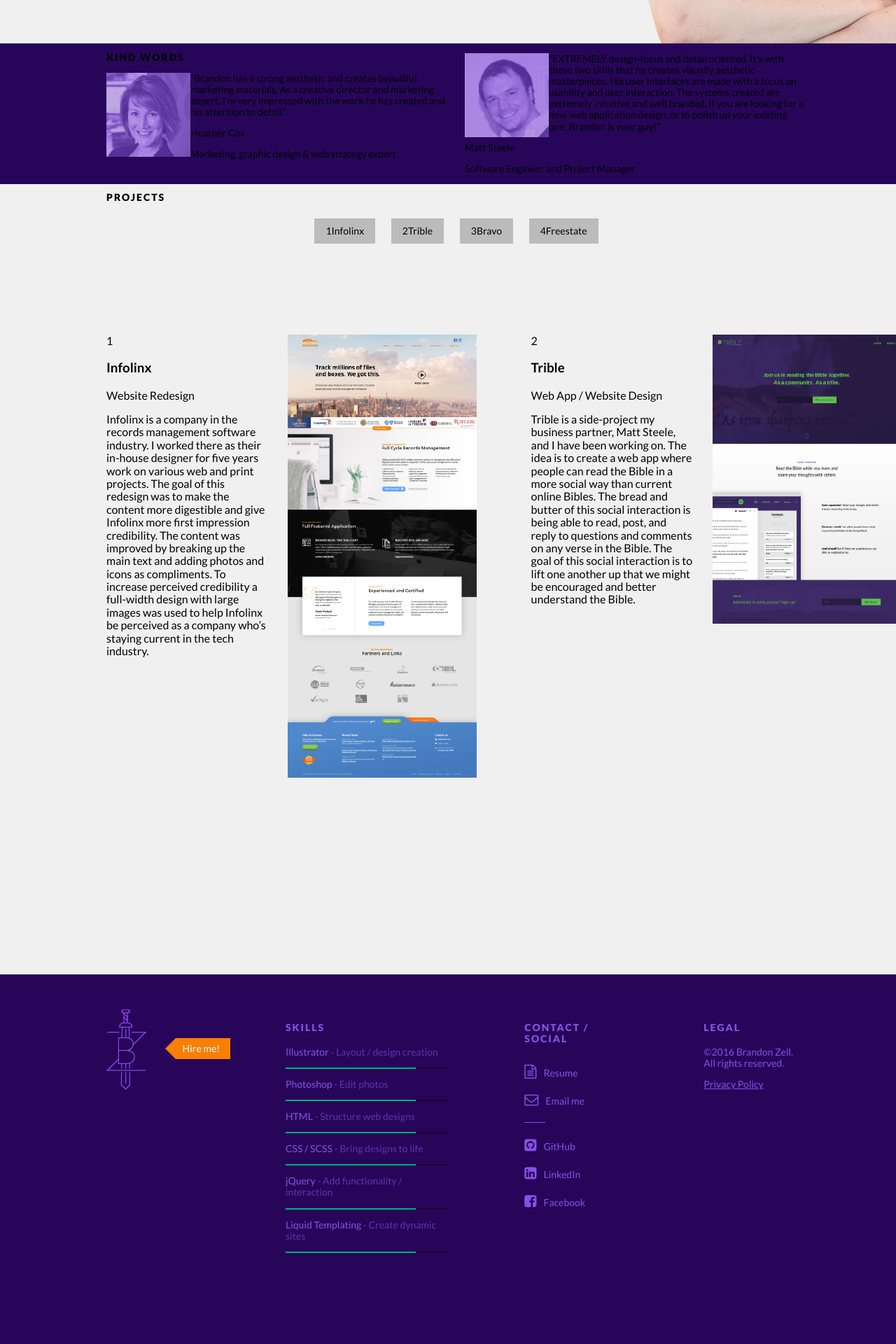
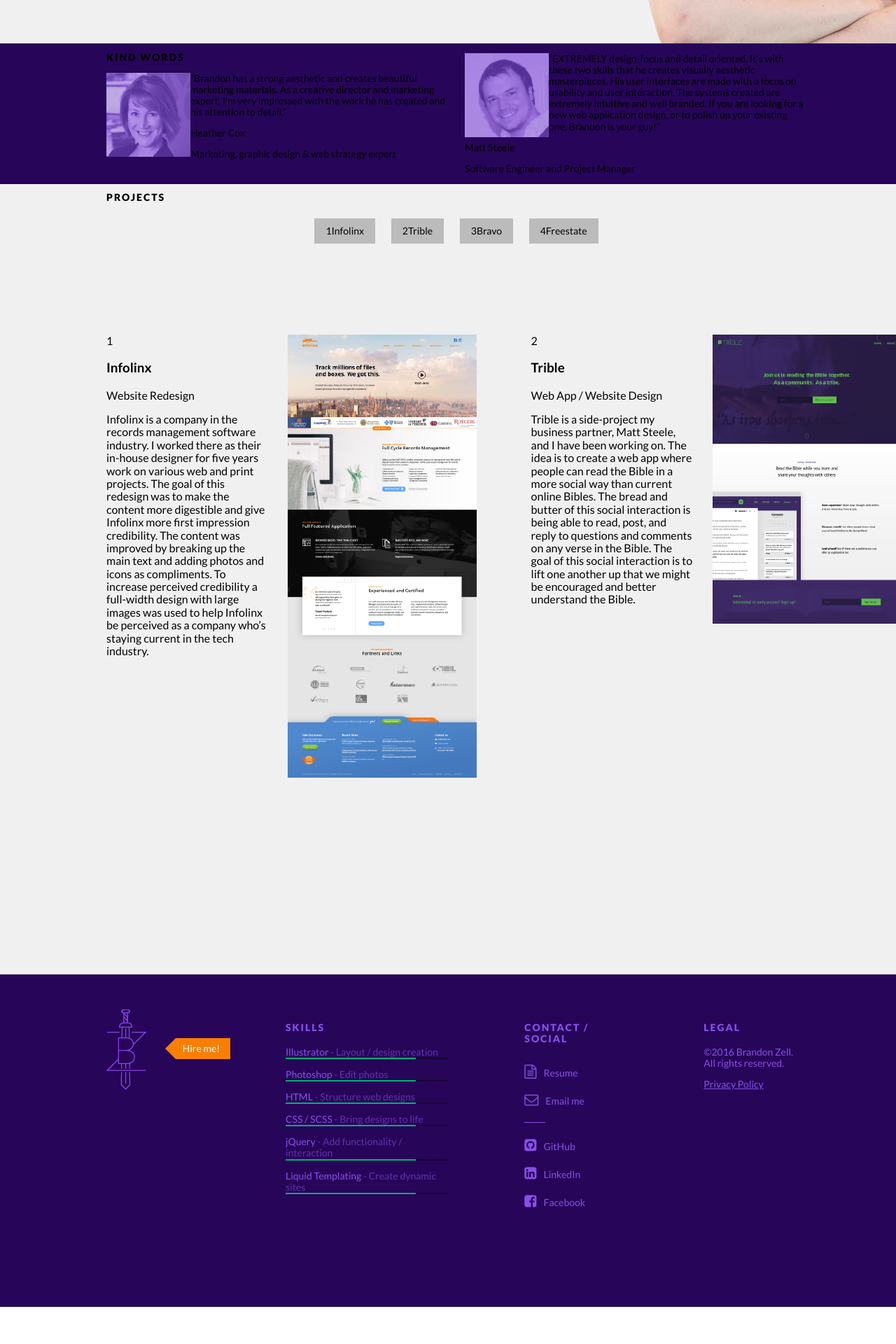
Before and after one commit to bzle/brandonz-me, a Jekyll site: the page built from index.html, in a window 1280 px wide. Shown: the part 661-2581 px from the top of the page at 70% size. Built offline with Jekyll 4.4.1, drawn with Linux system fonts in a browser that asks for light colours; nearby versions of some CDN libraries; after the commit the page ends 2528 px from its top, so only the background shows below that.

Commit message:
Updated '/css/style.scss' via CloudCannon

```diff
--- a/css/style.scss
+++ b/css/style.scss
@@ -929,6 +929,9 @@
 .footer__logo-container {
     position: absolute;
 }
+.skill p {
+    margin-bottom: 0;
+}
 .skill span {
     opacity: .6;
 }
```
